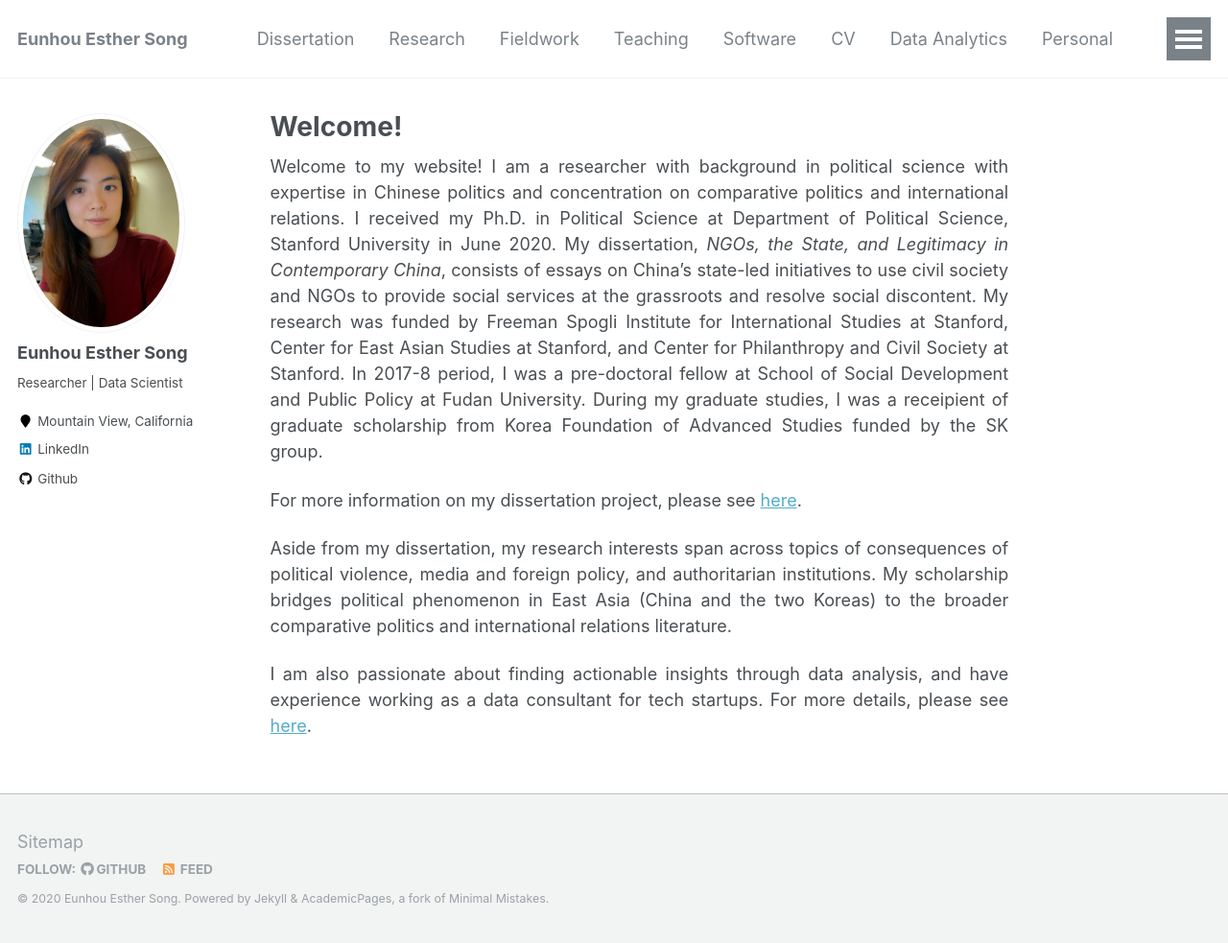
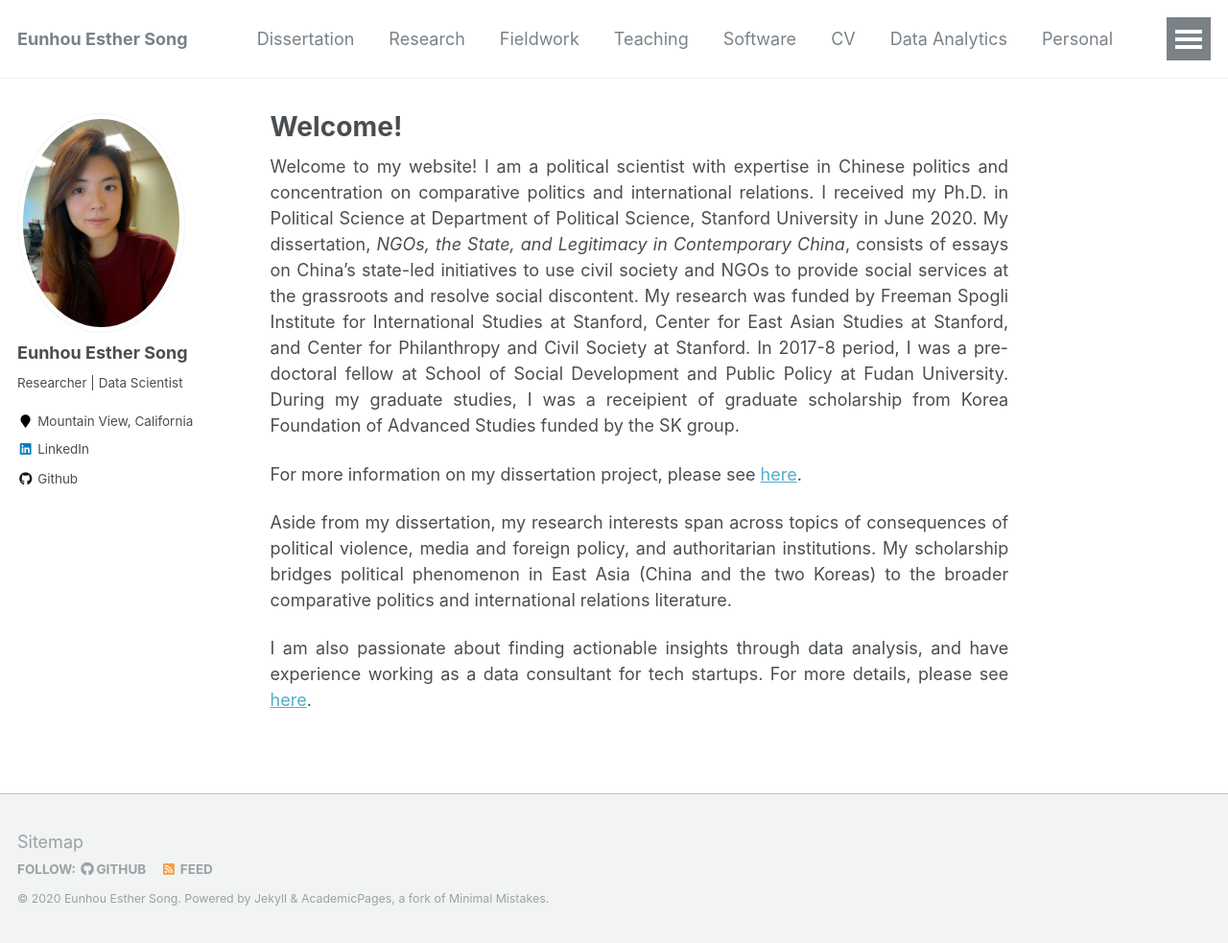
Before and after one commit to ehsong/ehsong.github.io, a Jekyll site: the page built from _pages/about.md, in a window 1280 px wide and 983 px high. Shown: the whole window at 96% size. Built offline with Jekyll 4.4.1, drawn with Linux system fonts in a browser that asks for light colours.

Commit message:
Update about.md

```diff
--- a/_pages/about.md
+++ b/_pages/about.md
@@ -8,7 +8,7 @@ redirect_from:
   - /about.html
 ---
 
-Welcome to my website! I am a researcher with background in political science with expertise in Chinese politics and concentration on comparative politics and international relations. I received my Ph.D. in Political Science at Department of Political Science, Stanford University in June 2020. My dissertation, *NGOs, the State, and Legitimacy in Contemporary China*, consists of essays on China's state-led initiatives to use civil society and NGOs to provide social services at the grassroots and resolve social discontent. My research was funded by Freeman Spogli Institute for International Studies at Stanford, Center for East Asian Studies at Stanford, and Center for Philanthropy and Civil Society at Stanford. In 2017-8 period, I was a pre-doctoral fellow at School of Social Development and Public Policy at Fudan University. During my graduate studies, I was a receipient of graduate scholarship from Korea Foundation of Advanced Studies funded by the SK group.
+Welcome to my website! I am a political scientist with expertise in Chinese politics and concentration on comparative politics and international relations. I received my Ph.D. in Political Science at Department of Political Science, Stanford University in June 2020. My dissertation, *NGOs, the State, and Legitimacy in Contemporary China*, consists of essays on China's state-led initiatives to use civil society and NGOs to provide social services at the grassroots and resolve social discontent. My research was funded by Freeman Spogli Institute for International Studies at Stanford, Center for East Asian Studies at Stanford, and Center for Philanthropy and Civil Society at Stanford. In 2017-8 period, I was a pre-doctoral fellow at School of Social Development and Public Policy at Fudan University. During my graduate studies, I was a receipient of graduate scholarship from Korea Foundation of Advanced Studies funded by the SK group.
 
 For more information on my dissertation project, please see [here](/dissertation/).
 
```
